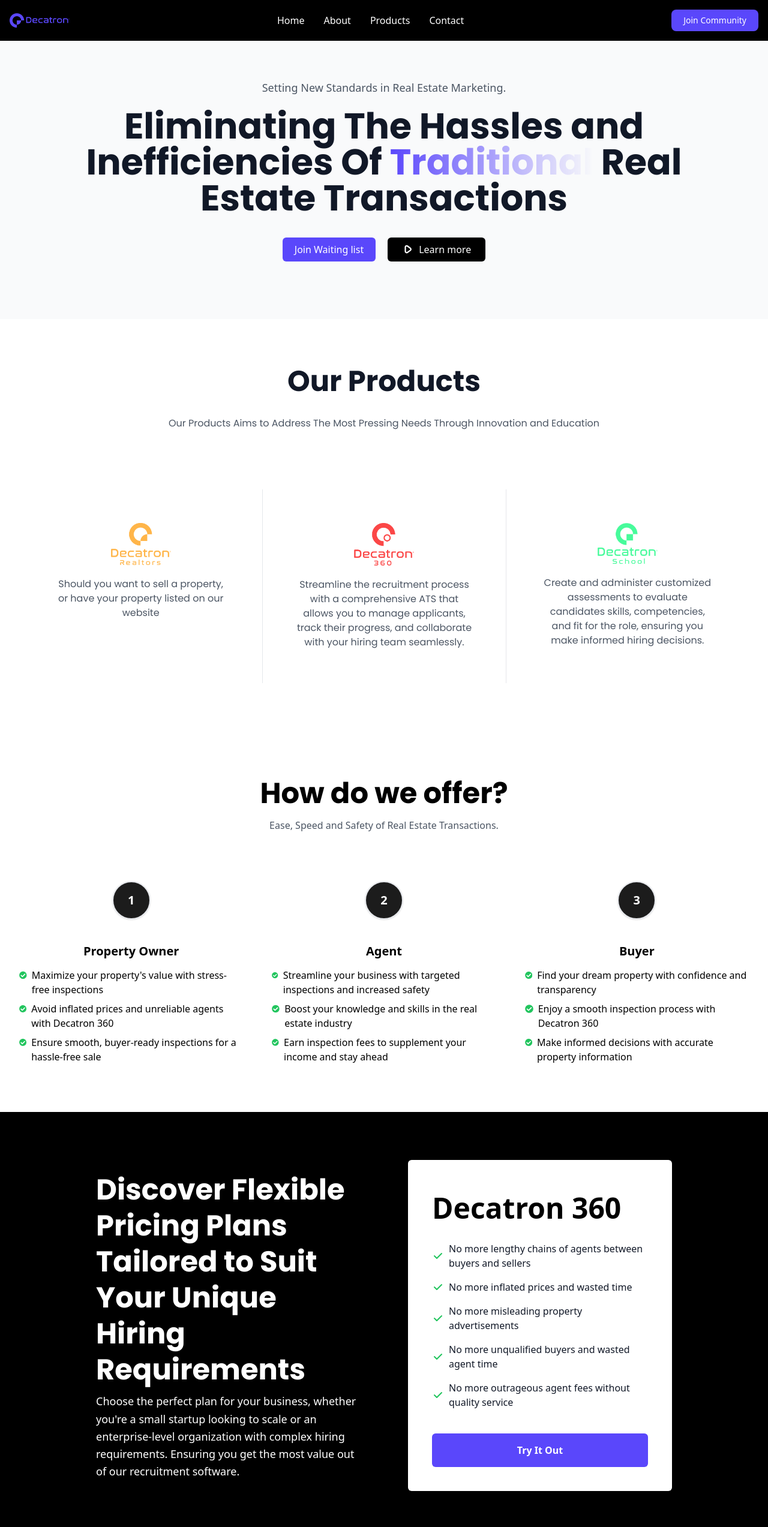
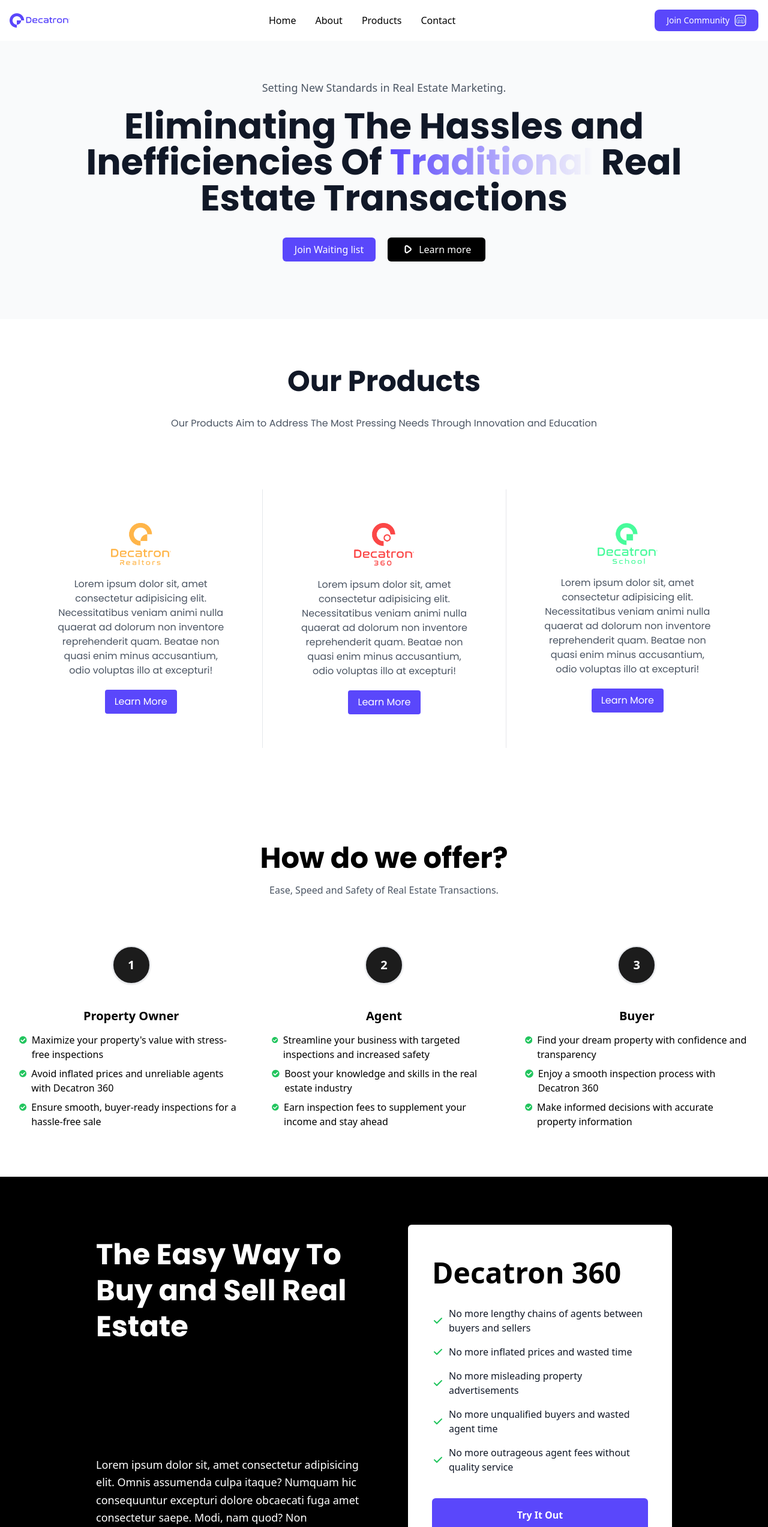
Before and after one commit to DecatronR/decatron-landing-page, a Next.js app: page / in a window 1280 px wide. Shown: the top 2546 px of the page at 60% size. Built offline with nearby package versions, Linux system fonts and the light colour scheme.

Commit message:
build: update one

```diff
--- a/package.json
+++ b/package.json
@@ -1,6 +1,6 @@
 {
-  "name": "saas-landing-page",
-  "version": "0.1.0",
+  "name": "decatron",
+  "version": "0.1.1",
   "private": true,
   "scripts": {
     "dev": "next dev",
--- a/src/components/Content/Features.tsx
+++ b/src/components/Content/Features.tsx
@@ -5,11 +5,11 @@
     <section className="py-12 bg-white sm:py-16 lg:py-20 font-poppins">
       <div className="px-4 mx-auto max-w-7xl sm:px-6 lg:px-8">
         <div className="text-center">
-          <h2 className=" font-poppins text-3xl font-bold leading-tight text-gray-900 sm:text-4xl xl:text-5xl font-pj">
-           Our Products
+          <h2 className="font-poppins text-3xl font-bold leading-tight text-gray-900 sm:text-4xl xl:text-5xl">
+            Our Products
           </h2>
-          <p className="mt-4 text-base leading-7 text-gray-600 sm:mt-8 font-pj">
-            Our Products Aims to Address The Most Pressing Needs Through Innovation and Education
+          <p className="mt-4 text-base leading-7 text-gray-600 sm:mt-8">
+            Our Products Aim to Address The Most Pressing Needs Through Innovation and Education
           </p>
         </div>
 
@@ -22,9 +22,14 @@
               height={100}
               alt="Decatron Realtors"
              />
-            <p className="mt-5 text-base text-gray-600 font-pj">
-              Should you want to sell a property, or have your property listed on our website
+            <p className="mt-5 text-base text-gray-600">
+              Lorem ipsum dolor sit, amet consectetur adipisicing elit. Necessitatibus
+              veniam animi nulla quaerat ad dolorum non inventore reprehenderit quam.
+              Beatae non quasi enim minus accusantium, odio voluptas illo at excepturi!
             </p>
+            <button className="mt-5 px-4 py-2 text-white bg-primary rounded hover:bg-blue-700">
+              Learn More
+            </button>
           </div>
 
           <div className="md:p-8 lg:p-14 md:border-l md:border-gray-200">
@@ -35,177 +40,33 @@
               className="mx-auto"
               alt="Decatron 360"
             />
-            <p className="mt-5 text-base text-gray-600 font-pj">
-              Streamline the recruitment process with a comprehensive ATS that
-              allows you to manage applicants, track their progress, and
-              collaborate with your hiring team seamlessly.
+            <p className="mt-5 text-base text-gray-600">
+              Lorem ipsum dolor sit, amet consectetur adipisicing elit. Necessitatibus
+              veniam animi nulla quaerat ad dolorum non inventore reprehenderit quam.
+              Beatae non quasi enim minus accusantium, odio voluptas illo at excepturi!
             </p>
+            <button className="mt-5 px-4 py-2 text-white bg-primary rounded hover:bg-blue-700">
+              Learn More
+            </button>
           </div>
 
           <div className="md:p-8 lg:p-14 md:border-l md:border-gray-200">
-          <Image
+            <Image
               src="/images/logos/decSch.png"
               width={100}
               height={100}
               className="mx-auto"
               alt="Decatron School"
              />
-            <p className="mt-5 text-base text-gray-600 font-pj">
-              Create and administer customized assessments to evaluate
-              candidates skills, competencies, and fit for the role, ensuring
-              you make informed hiring decisions.
+            <p className="mt-5 text-base text-gray-600">
+              Lorem ipsum dolor sit, amet consectetur adipisicing elit. Necessitatibus
+              veniam animi nulla quaerat ad dolorum non inventore reprehenderit quam.
+              Beatae non quasi enim minus accusantium, odio voluptas illo at excepturi!
             </p>
+            <button className="mt-5 px-4 py-2 text-white bg-primary rounded hover:bg-blue-700">
+              Learn More
+            </button>
           </div>
-
-          {/* <div className="md:p-8 lg:p-14 md:border-t md:border-gray-200">
-            <svg
-              width={40}
-              className="mx-auto"
-              xmlns="http://www.w3.org/2000/svg"
-              fill="#000000"
-              viewBox="0 0 24 24"
-            >
-              <g id="SVGRepo_bgCarrier" stroke-width="0"></g>
-              <g
-                id="SVGRepo_tracerCarrier"
-                stroke-linecap="round"
-                stroke-linejoin="round"
-              ></g>
-              <g id="SVGRepo_iconCarrier">
-                <path
-                  fill-opacity=".9"
-                  d="M11.99 2C6.47 2 2 6.48 2 12s4.47 10 9.99 10C17.52 22 22 17.52 22 12S17.52 2 11.99 2zM12 20c-4.42 0-8-3.58-8-8s3.58-8 8-8 8 3.58 8 8-3.58 8-8 8zm.5-13H11v6l5.25 3.15.75-1.23-4.5-2.67z"
-                ></path>
-              </g>
-            </svg>
-            <h3 className="mt-12 text-xl font-bold text-gray-900 font-pj">
-              Automated Interview Scheduling
-            </h3>
-            <p className="mt-5 text-base text-gray-600 font-pj">
-              Simplify the scheduling process and eliminate back-and-forth
-              emails with automated interview scheduling tools that sync with
-              your calendar and the candidate&apos;s availability.
-            </p>
-          </div> */}
-
-          {/* <div className="md:p-8 lg:p-14 md:border-l md:border-gray-200 md:border-t">
-            <svg
-              viewBox="0 -1 22 22"
-              version="1.1"
-              width={40}
-              className="mx-auto"
-              xmlns="http://www.w3.org/2000/svg"
-              fill="#000000"
-            >
-              <g id="SVGRepo_bgCarrier" stroke-width="0"></g>
-              <g
-                id="SVGRepo_tracerCarrier"
-                stroke-linecap="round"
-                stroke-linejoin="round"
-              ></g>
-              <g id="SVGRepo_iconCarrier">
-                {" "}
-                <title>
-                  communication / 23 - communication, call, mobile, phone, ring
-                  icon
-                </title>{" "}
-                <g
-                  id="Free-Icons"
-                  stroke="none"
-                  stroke-width="1"
-                  fill="none"
-                  fill-rule="evenodd"
-                  stroke-linecap="round"
-                  stroke-linejoin="round"
-                >
-                  {" "}
-                  <g
-                    transform="translate(-1190.000000, -230.000000)"
-                    id="Group"
-                    stroke="#000000"
-                    stroke-width="2"
-                  >
-                    {" "}
-                    <g
-                      transform="translate(1189.000000, 228.000000)"
-                      id="Shape"
-                    >
-                      {" "}
-                      <line x1="12" y1="3" x2="12" y2="7">
-                        {" "}
-                      </line>{" "}
-                      <line x1="19" y1="5" x2="17" y2="8">
-                        {" "}
-                      </line>{" "}
-                      <line x1="5" y1="5" x2="7" y2="8">
-                        {" "}
-                      </line>{" "}
-                      <path d="M21.4920529,17.1618068 C21.5718939,17.2959486 21.5617353,17.4758055 21.467266,17.6006549 L19.1840809,20.6180579 C18.9620722,20.9114615 18.5799423,20.9606463 18.3135712,20.7301031 L15.4711571,18.6699963 L15.4711571,16.4543063 C15.4741957,16.0551169 15.4741957,15.5882374 14.9878676,15.5847853 L9.03712496,15.5847853 C8.53188162,15.5882374 8.53188162,16.0551169 8.52884294,16.4543063 L8.52884294,18.6699963 L6.00179857,20.8169446 C5.74591506,21.0718322 5.36281157,21.0588541 5.12874587,20.7873688 L2.54330108,17.7885941 C2.43790373,17.6663471 2.42461497,17.4749819 2.51157517,17.3317429 C4.68124462,13.7579931 6.94269236,11.0415144 12.0427216,11.0003405 C17.1427508,10.9591667 19.3834154,13.6190638 21.4920529,17.1618068 Z">
-                        {" "}
-                      </path>{" "}
-                    </g>{" "}
-                  </g>{" "}
-                </g>{" "}
-              </g>
-            </svg>
-            <h3 className="mt-12 text-xl font-bold text-gray-900 font-pj">
-              Centralized Communication Hub
-            </h3>
-            <p className="mt-5 text-base text-gray-600 font-pj">
-              Facilitate efficient communication between recruiters, hiring
-              managers, and candidates with a centralized communication hub,
-              ensuring everyone stays informed and engaged throughout the
-              recruitment process.
-            </p>
-          </div> */}
-
-          {/* <div className="md:p-8 lg:p-14 md:border-l md:border-gray-200 md:border-t">
-            <svg
-              width={40}
-              className="mx-auto"
-              viewBox="0 0 1920 1920"
-              xmlns="http://www.w3.org/2000/svg"
-              fill="#000000"
-            >
-              <g id="SVGRepo_bgCarrier" stroke-width="0"></g>
-              <g
-                id="SVGRepo_tracerCarrier"
-                stroke-linecap="round"
-                stroke-linejoin="round"
-              ></g>
-              <g id="SVGRepo_iconCarrier">
-                {" "}
-                <g
-                  fill-rule="evenodd"
-                  clip-rule="evenodd"
-                  stroke="none"
-                  stroke-width="1"
-                >
-                  {" "}
-                  <path
-                    fill-rule="evenodd"
-                    clip-rule="evenodd"
-                    d="M746.667 106.667V1493.33H1173.33V106.667H746.667ZM1056 224H864V1376H1056V224ZM106.667 533.333H533.333V1493.33H106.667V533.333ZM224 650.667H416V1376H224V650.667Z"
-                  ></path>{" "}
-                  <path d="M1920 1706.67H0V1824H1920V1706.67Z"></path>{" "}
-                  <path
-                    fill-rule="evenodd"
-                    clip-rule="evenodd"
-                    d="M1386.67 746.667H1813.33V1493.33H1386.67V746.667ZM1504 864H1696V1376H1504V864Z"
-                  ></path>{" "}
-                </g>{" "}
-              </g>
-            </svg>
-            <h3 className="mt-12 text-xl font-bold text-gray-900 font-pj">
-              Comprehensive Analytics and Reporting
-            </h3>
-            <p className="mt-5 text-base text-gray-600 font-pj">
-              Gain valuable insights into your recruitment efforts with
-              comprehensive analytics and reporting tools, allowing you to track
-              key metrics, identify trends, and optimize your hiring strategy
-              for better results.
-            </p>
-          </div> */}
         </div>
       </div>
     </section>
--- a/src/components/Content/Pricing.tsx
+++ b/src/components/Content/Pricing.tsx
@@ -5,16 +5,15 @@
         <div className="grid grid-cols-1 md:items-stretch md:grid-cols-2 gap-x-12 lg:gap-x-20 gap-y-10">
           <div className="flex flex-col justify-between lg:py-5">
             <h2 className="font-poppins text-3xl font-bold leading-tight text-white sm:text-4xl lg:leading-tight lg:text-5xl">
-              Discover Flexible Pricing Plans Tailored to Suit Your Unique
-              Hiring Requirements
+              The Easy Way To Buy and Sell Real Estate
             </h2>
             <div className="">
               <blockquote className="mt-2">
                 <p className="text-lg leading-relaxed text-white">
-                  Choose the perfect plan for your business, whether you&apos;re
-                  a small startup looking to scale or an enterprise-level
-                  organization with complex hiring requirements. Ensuring you
-                  get the most value out of our recruitment software.
+                  Lorem ipsum dolor sit, amet consectetur adipisicing elit.
+                  Omnis assumenda culpa itaque? Numquam hic consequuntur excepturi
+                  dolore obcaecati fuga amet consectetur saepe.
+                  Modi, nam quod? Non reprehenderit perspiciatis aperiam vel?
                 </p>
               </blockquote>
             </div>
--- a/src/components/NavigationBar.tsx
+++ b/src/components/NavigationBar.tsx
@@ -9,7 +9,7 @@
   };
 
   return (
-    <nav className=" border-gray-200 bg-black">
+    <nav className="border-gray-200 bg-white">
       <div className="max-w-screen-xl flex flex-wrap items-center justify-between mx-auto p-4">
         <a
           href="https://flowbite.com/"
@@ -26,30 +26,27 @@
         <div className="flex md:order-2 space-x-3 md:space-x-0 rtl:space-x-reverse">
           <button
             type="button"
-            className="text-white text-sm rounded-lg px-5 py-2 bg-primary"
+            className="flex items-center text-white text-sm rounded-lg px-5 py-2 bg-primary hover:bg-primary-dark transition-colors"
           >
-            Join Community
-          </button>
-          <button
-            type="button"
-            onClick={toggleMenu}
-            className="inline-flex items-center p-2 w-10 h-10 justify-center text-sm text-gray-500 rounded-lg md:hidden hover:bg-gray-100 focus:outline-none focus:ring-2 focus:ring-gray-200 dark:text-gray-400 dark:hover:bg-gray-700 dark:focus:ring-gray-600"
-            aria-expanded={isMenuOpen}
-          >
-            <span className="sr-only">Open main menu</span>
+            <span className="mr-2">Join Community</span>
             <svg
               className="w-5 h-5"
-              aria-hidden="true"
+              viewBox="0 0 32 32"
+              fill="none"
+              stroke="currentColor"
               xmlns="http://www.w3.org/2000/svg"
-              fill="none"
-              viewBox="0 0 17 14"
             >
               <path
-                stroke="currentColor"
+                d="M2 11.6C2 8.23969 2 6.55953 2.65396 5.27606C3.2292 4.14708 4.14708 3.2292 5.27606 2.65396C6.55953 2 8.23969 2 11.6 2H20.4C23.7603 2 25.4405 2 26.7239 2.65396C27.8529 3.2292 28.7708 4.14708 29.346 5.27606C30 6.55953 30 8.23969 30 11.6V20.4C30 23.7603 30 25.4405 29.346 26.7239C28.7708 27.8529 27.8529 28.7708 26.7239 29.346C25.4405 30 23.7603 30 20.4 30H11.6C8.23969 30 6.55953 30 5.27606 29.346C4.14708 28.7708 3.2292 27.8529 2.65396 26.7239C2 25.4405 2 23.7603 2 20.4V11.6Z"
+                strokeWidth="2"
+                strokeMiterlimit="10"
                 strokeLinecap="round"
                 strokeLinejoin="round"
-                strokeWidth="2"
-                d="M1 1h15M1 7h15M1 13h15"
+                color="white"
+              />
+              <path
+                d="M23.6361 9.33998C22.212 8.71399 20.6892 8.25903 19.0973 8C18.9018 8.33209 18.6734 8.77875 18.5159 9.13408C16.8236 8.89498 15.1469 8.89498 13.4857 9.13408C13.3283 8.77875 13.0946 8.33209 12.8974 8C11.3037 8.25903 9.77927 8.71565 8.35518 9.3433C5.48276 13.4213 4.70409 17.3981 5.09342 21.3184C6.99856 22.6551 8.84487 23.467 10.66 23.9983C11.1082 23.4189 11.5079 22.8029 11.8523 22.1536C11.1964 21.9195 10.5683 21.6306 9.9748 21.2951C10.1323 21.1856 10.2863 21.071 10.4351 20.9531C14.0551 22.5438 17.9881 22.5438 21.5649 20.9531C21.7154 21.071 21.8694 21.1856 22.0251 21.2951C21.4299 21.6322 20.8 21.9211 20.1442 22.1553C20.4885 22.8029 20.8865 23.4205 21.3364 24C23.1533 23.4687 25.0013 22.6567 26.9065 21.3184C27.3633 16.7738 26.1261 12.8335 23.6361 9.33998ZM12.3454 18.9075C11.2587 18.9075 10.3676 17.9543 10.3676 16.7937C10.3676 15.6331 11.2397 14.6783 12.3454 14.6783C13.4511 14.6783 14.3422 15.6314 14.3232 16.7937C14.325 17.9543 13.4511 18.9075 12.3454 18.9075ZM19.6545 18.9075C18.5678 18.9075 17.6767 17.9543 17.6767 16.7937C17.6767 15.6331 18.5488 14.6783 19.6545 14.6783C20.7602 14.6783 21.6514 15.6314 21.6323 16.7937C21.6323 17.9543 20.7602 18.9075 19.6545 18.9075Z"
+                fill="#5865F2"
               />
             </svg>
           </button>
@@ -60,11 +57,11 @@
           }`}
           id="navbar-cta"
         >
-          <ul className="flex flex-col font-medium p-4 md:p-0 mt-4 border border-gray-100 rounded-lg  md:space-x-8 rtl:space-x-reverse md:flex-row md:mt-0 md:border-0 bg-black">
+          <ul className="flex flex-col font-medium p-4 md:p-0 mt-4 border border-gray-100 rounded-lg  md:space-x-8 rtl:space-x-reverse md:flex-row md:mt-0 md:border-0 bg-white">
             <li>
               <a
                 href="#"
-                className="block py-2 px-3 md:p-0 text-white  hover:text-primary"
+                className="block py-2 px-3 md:p-0 text-black hover:text-primary"
                 aria-current="page"
               >
                 Home
@@ -73,7 +70,7 @@
             <li>
               <a
                 href="#"
-                className="block py-2 px-3 md:p-0 text-white  hover:text-primary"
+                className="block py-2 px-3 md:p-0 text-black hover:text-primary"
               >
                 About
               </a>
@@ -81,7 +78,7 @@
             <li>
               <a
                 href="#"
-                className="block py-2 px-3 md:p-0 text-white  hover:text-primary"
+                className="block py-2 px-3 md:p-0 text-black hover:text-primary"
               >
                 Products
               </a>
@@ -89,7 +86,7 @@
             <li>
               <a
                 href="#"
-                className="block py-2 px-3 md:p-0 text-white  hover:text-primary"
+                className="block py-2 px-3 md:p-0 text-black hover:text-primary"
               >
                 Contact
               </a>
```
Also changed, not shown: src/components/Footer.tsx (+6 -6 lines). Lines whose indentation alone changed are shown as unchanged.
